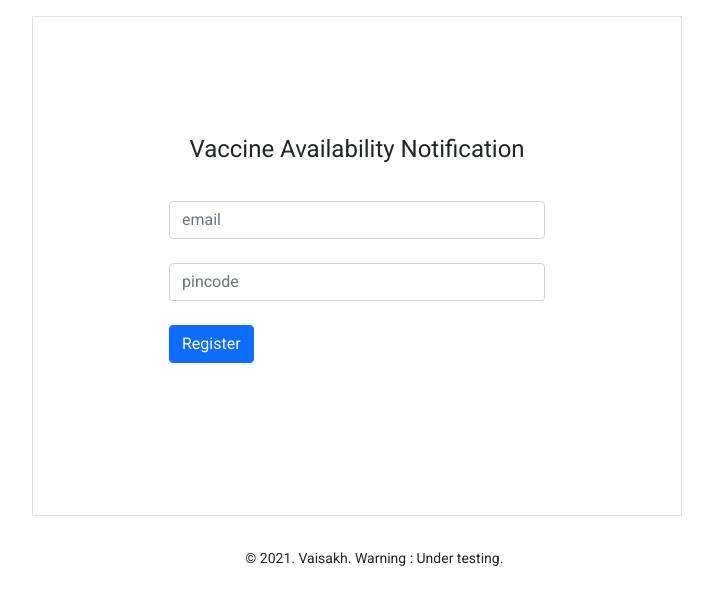
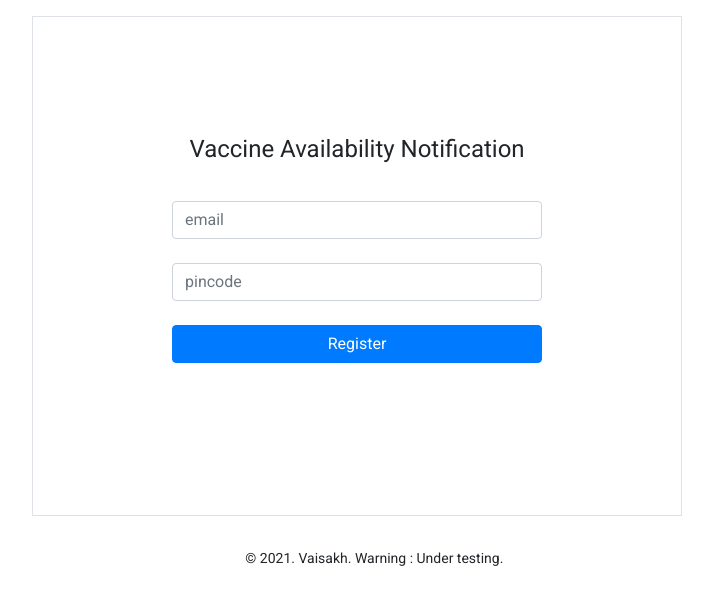
Before and after one commit to ysakhp/vaccine-notification-angular, an Angular app: page / in a window 1280 px wide. Shown: the top 604 px of the page, without its empty margins (283-996 px from the left). Built offline with nearby package versions, Linux system fonts and the light colour scheme.

Commit message:
ui changes for alert

```diff
--- a/src/app/app.component.html
+++ b/src/app/app.component.html
@@ -1,17 +1,21 @@
-<!-- <h1 style="text-align: center;">Vaccine Notification </h1>
-
-<form >
-
-<input type="text"  [(ngModel)] = "user.email"> -->
-
-<!-- <input type="number" name="pincode" id="pincode" placeholder="Pincode" [(ngModel)]="user.pincode"> -->
-<!-- <button type="submit" class="btn btn-primary" >Notify</button>
-</form> -->
 <div class="container p-3 my-3 border" style="padding-top: 150px;width: 650px; height: 500px;">
     <h1 style="text-align: center;padding-top: 100px;">Vaccine Availability Notification</h1>
+    <!-- <div *ngIf="alert" class="alert alert-success" role="alert">
+        <h4 class="alert-heading">Success!</h4>
+        <p>Registered successfully.</p>
+        <hr>
+        <p class="mb-0">Whenever you need to, be sure to use margin utilities to keep things nice and tidy.</p>
+    </div> -->
+
+    <div *ngIf="alert" class="alert alert-warning alert-dismissible fade show" role="alert" style="text-align: center;">
+        <strong>Success!!</strong> Registered successfully.
+        <button (click)="closeAlert()" type="button" class="close" data-dismiss="alert" aria-label="Close">
+            <span aria-hidden="true">&times;</span>
+        </button>
+    </div>
     <div class="container-fluid" style="width: 400px;height: 300px; padding-top: 20px;">
 
-        <form #userForm="ngForm">
+        <form #userForm="ngForm" (ngSubmit)="onSubmit();userForm.reset()" novalidate>
             <!-- {{userForm.value | json}}
         {{userModel | json}} -->
             <div class="form-outline mb-4">
@@ -24,7 +28,7 @@
                     [(ngModel)]="userModel.pincode">
 
             </div>
-            <button class="btn btn-primary btn-block" type="button" (click)="registerUser()">Register</button>
+            <button class="btn btn-primary btn-block" type="submit" (click)="registerUser()">Register</button>
 
         </form>
 
--- a/src/app/app.component.ts
+++ b/src/app/app.component.ts
@@ -1,5 +1,6 @@
 import { HttpClientModule } from '@angular/common/http';
 import { Component } from '@angular/core';
+
 import { User } from './model/user';
 import { UserService } from './services/user.service';
 
@@ -11,6 +12,7 @@ import { UserService } from './services/user.service';
 export class AppComponent {
   title = 'vaccine-notification-angular';
 
+  alert :boolean = false
   userModel = new User()
 
 
@@ -19,10 +21,20 @@ export class AppComponent {
   }
 
   registerUser(){
-    console.log('Sumbitted '+this.userModel.email)
+    // console.log('Submitted');
+    this.alert=true
     this.userService.enroll(this.userModel).subscribe(
-      data => console.log('Success',data),
-      error => console.error('Error',error)
+      data => this.alert =true ,
+      error => this.alert=false
     )
   }
+
+  closeAlert(){
+    this.alert = false
+  }
+
+  onSubmit(){
+    // console.log('Submitted');
+
+  }
 }
--- a/src/app/app.module.ts
+++ b/src/app/app.module.ts
@@ -7,6 +7,7 @@ import { UserService } from './services/user.service'
 import { FormsModule } from '@angular/forms';
 import { BrowserAnimationsModule } from '@angular/platform-browser/animations';
 import {HttpClientModule } from '@angular/common/http'
+
 
 @NgModule({
   declarations: [
--- a/src/app/services/user.service.ts
+++ b/src/app/services/user.service.ts
@@ -17,7 +17,7 @@ export class UserService {
     }
 
    enroll(user:User){
-     console.log('U '+this.APIURL)
+
      return  this.http.post<any>(this.APIURL + '/users', user)
    }
 
--- a/src/index.html
+++ b/src/index.html
@@ -9,9 +9,12 @@
   <link rel="preconnect" href="https://fonts.gstatic.com">
   <link href="https://fonts.googleapis.com/css2?family=Roboto:wght@300;400;500&display=swap" rel="stylesheet">
   <link href="https://fonts.googleapis.com/icon?family=Material+Icons" rel="stylesheet">
+  <link rel="stylesheet" href="https://maxcdn.bootstrapcdn.com/bootstrap/4.0.0/css/bootstrap.min.css" integrity="sha384-Gn5384xqQ1aoWXA+058RXPxPg6fy4IWvTNh0E263XmFcJlSAwiGgFAW/dAiS6JXm" crossorigin="anonymous">
 </head>
 <body class="mat-typography">
+  <script src="https://code.jquery.com/jquery-3.2.1.slim.min.js" integrity="sha384-KJ3o2DKtIkvYIK3UENzmM7KCkRr/rE9/Qpg6aAZGJwFDMVNA/GpGFF93hXpG5KkN" crossorigin="anonymous"></script>
+<script src="https://cdnjs.cloudflare.com/ajax/libs/popper.js/1.12.9/umd/popper.min.js" integrity="sha384-ApNbgh9B+Y1QKtv3Rn7W3mgPxhU9K/ScQsAP7hUibX39j7fakFPskvXusvfa0b4Q" crossorigin="anonymous"></script>
+<script src="https://maxcdn.bootstrapcdn.com/bootstrap/4.0.0/js/bootstrap.min.js" integrity="sha384-JZR6Spejh4U02d8jOt6vLEHfe/JQGiRRSQQxSfFWpi1MquVdAyjUar5+76PVCmYl" crossorigin="anonymous"></script>
   <app-root></app-root>
 </body>
 </html>
-<link href="https://cdn.jsdelivr.net/npm/bootstrap@5.0.1/dist/css/bootstrap.min.css" rel="stylesheet" integrity="sha384-+0n0xVW2eSR5OomGNYDnhzAbDsOXxcvSN1TPprVMTNDbiYZCxYbOOl7+AMvyTG2x" crossorigin="anonymous">
```
